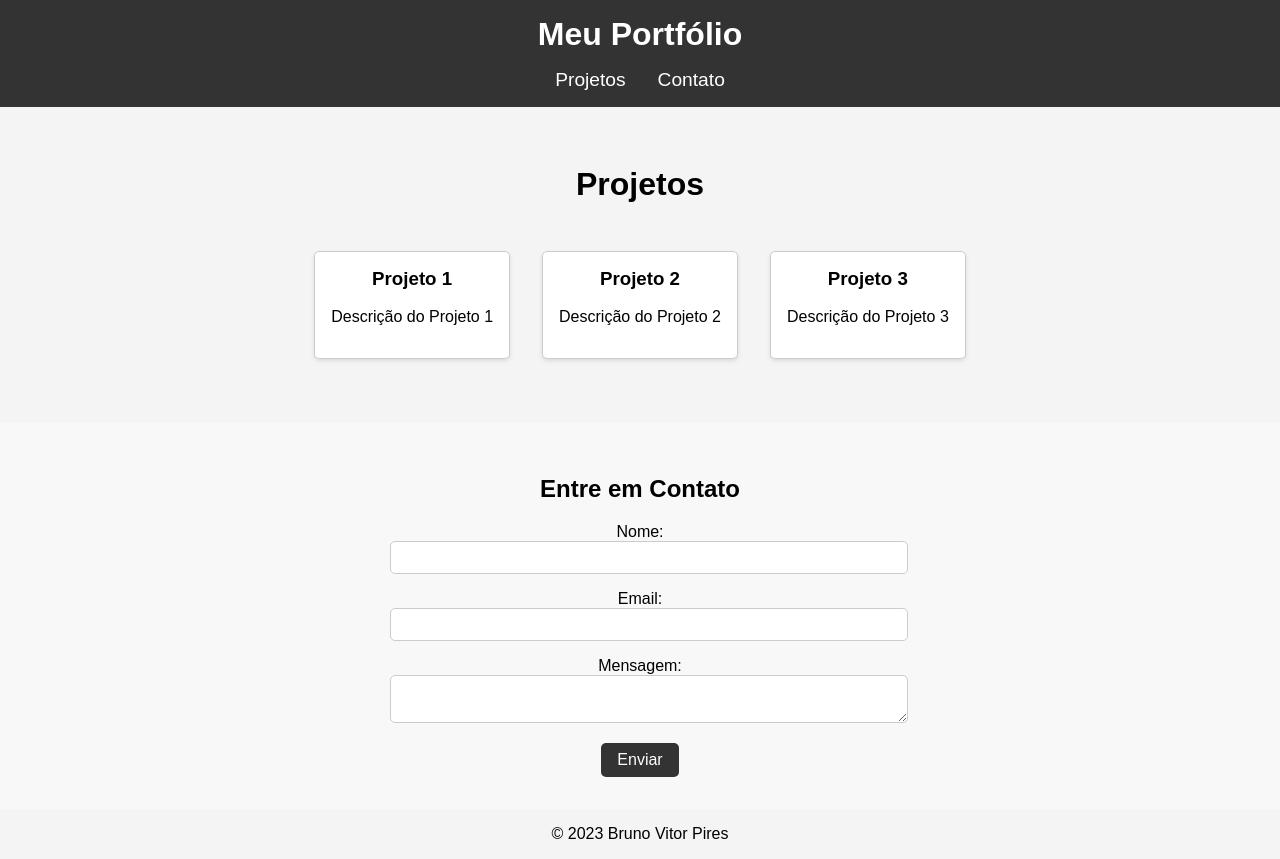
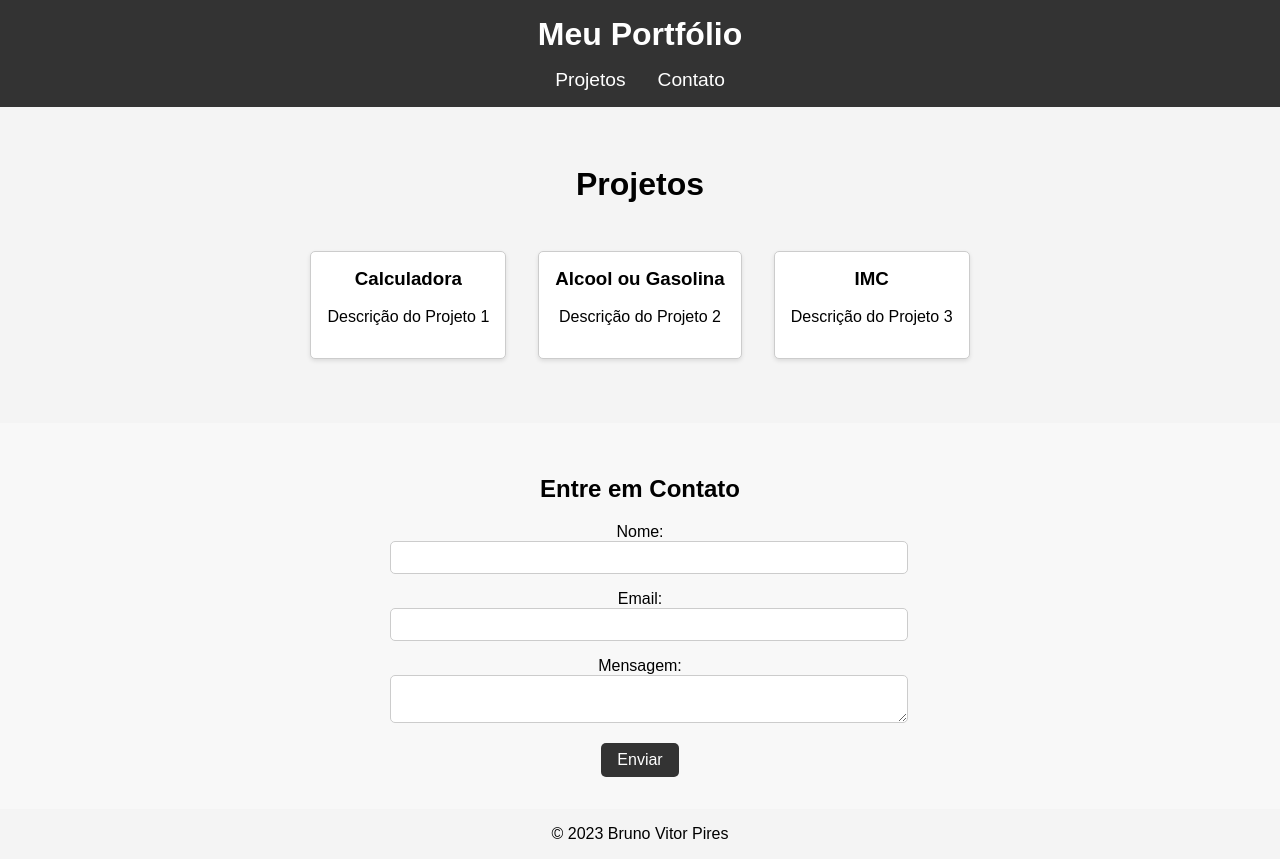
Before and after one commit to brunovitorp/portfolio, a React (Create React App) app: page / in a window 1280 px wide. Built offline with nearby package versions, Linux system fonts and the light colour scheme.

Commit message:
update nos projetos (texto)

```diff
--- a/src/Header.js
+++ b/src/Header.js
@@ -3,9 +3,7 @@ import React from "react";
 function Header() {
   return (
     <header className="header">
-      <div class="img-container" >
         <h1>Meu Portfólio</h1>
-      </div>
       <nav className="navbar">
         <a href="#projects">Projetos</a>
         <a href="#contact">Contato</a>
--- a/src/Projects.js
+++ b/src/Projects.js
@@ -2,9 +2,9 @@ import React from 'react';
 
 function Projects() {
   const projects = [
-    { title: 'Projeto 1', description: 'Descrição do Projeto 1' },
-    { title: 'Projeto 2', description: 'Descrição do Projeto 2' },
-    { title: 'Projeto 3', description: 'Descrição do Projeto 3' },
+    { title: 'Calculadora', description: 'Descrição do Projeto 1' },
+    { title: 'Alcool ou Gasolina', description: 'Descrição do Projeto 2' },
+    { title: 'IMC', description: 'Descrição do Projeto 3' },
   ];
 
   return (
```
